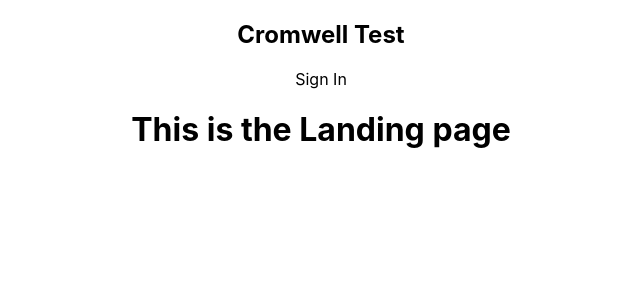
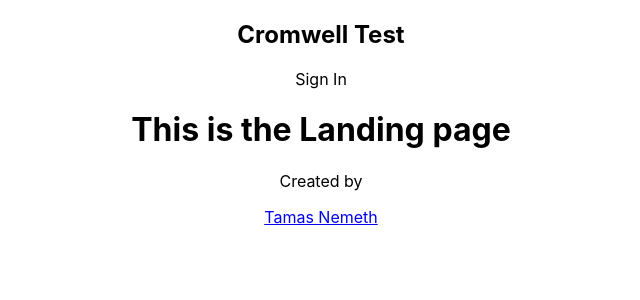
Before and after one commit to nemetht91/Cromwell-Test, a React (Create React App) app in the folder client/: page /landing in a window 1280 px wide. Shown: the top 300 px of the page, without its empty margins (319-959 px from the left). Built offline with nearby package versions, Linux system fonts and the light colour scheme.

Commit message:
add footer

```diff
--- a/client/src/App.jsx
+++ b/client/src/App.jsx
@@ -4,6 +4,7 @@ import { Route, Routes } from 'react-router-dom';
 import { BrowserRouter } from 'react-router-dom'
 
 import Navbar from './Components/Navigation/Navbar';
+import Footer from './Components/Footer'
 import HomePage from './Components/routes/HomePage'
 import LogInPage from './Components/routes/LoginPage'
 import RegisterPage from './Components/routes/RegisterPage'
@@ -22,6 +23,7 @@ function App() {
               <Route path="/register" element={<RegisterPage/>} />
               <Route path="/landing" element={<LandingPage/>} />
           </Routes>
+        <Footer/>
       </BrowserRouter>
     </div>
   );
--- /dev/null
+++ b/client/src/Components/Footer.jsx
@@ -0,0 +1,12 @@
+import React from "react";
+
+function Footer(){
+
+    return <footer>
+        <p>Created by </p>
+        <a target="blank" href="https://www.tnemeth.co.uk/">Tamas Nemeth</a>
+    </footer>
+}
+
+
+export default Footer;
```
